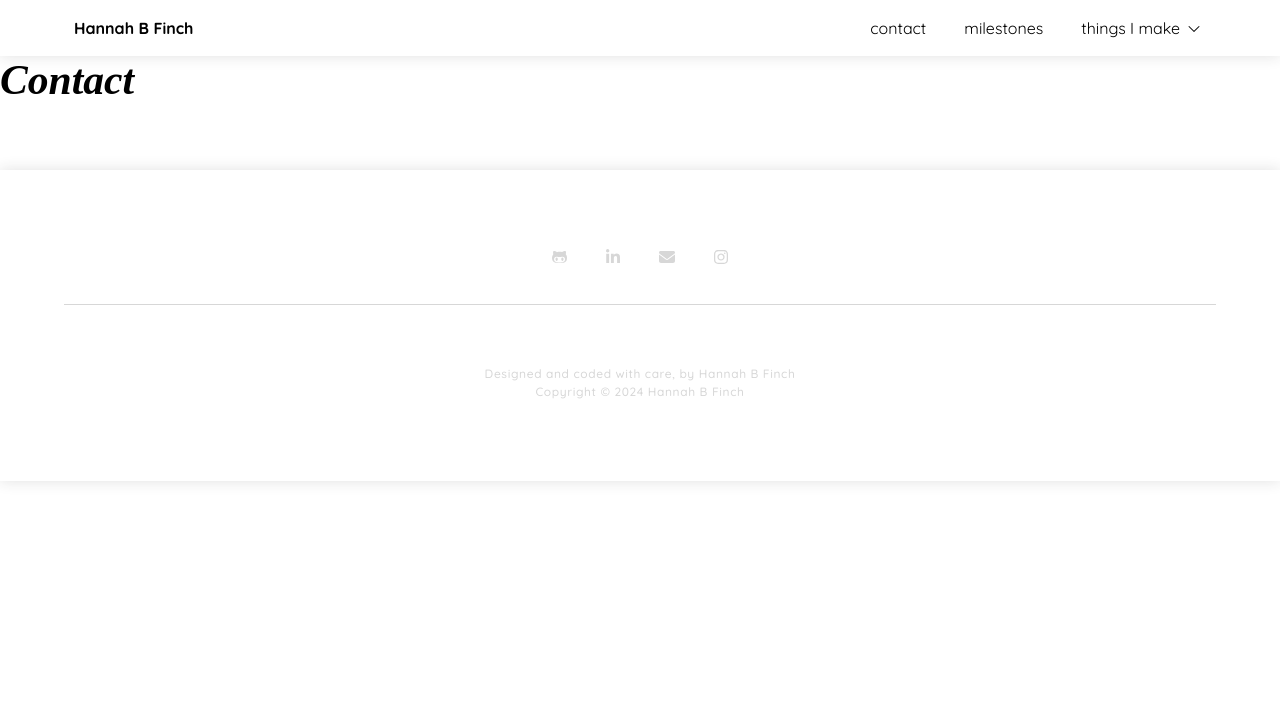
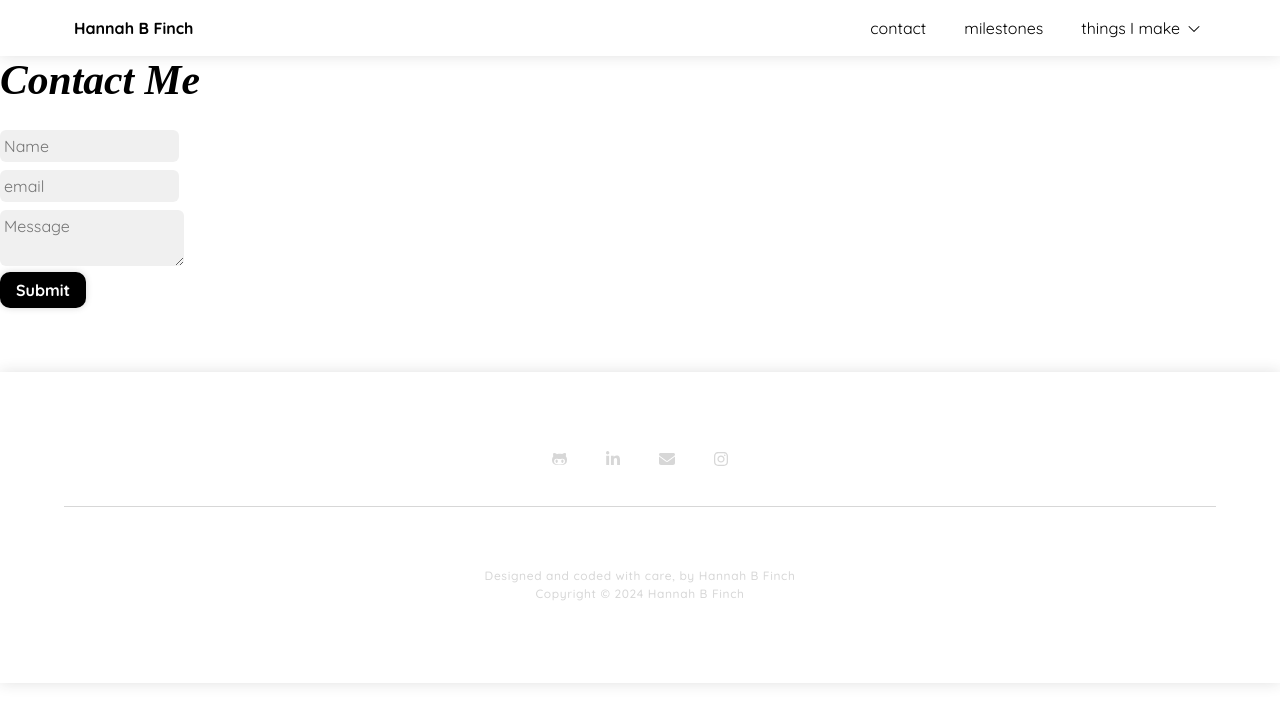
Before and after one commit to hannah-finch/things-I-make, a React (Vite) app in the folder client/: page /contact in a window 1280 px wide. Shown: the top 724 px of the page. Built offline with nearby package versions, Linux system fonts and the light colour scheme; a web font is replaced by a local one.

Commit message:
added form structure and functionality, began style

```diff
--- a/client/package.json
+++ b/client/package.json
@@ -19,7 +19,8 @@
     "graphql": "^16.6.0",
     "react": "^18.3.1",
     "react-dom": "^18.3.1",
-    "react-router-dom": "^6.26.2"
+    "react-router-dom": "^6.26.2",
+    "@emailjs/browser": "^4.4.1"
   },
   "devDependencies": {
     "@eslint/js": "^9.9.0",
--- a/client/src/index.css
+++ b/client/src/index.css
@@ -370,6 +370,19 @@ footer {
   width: 100%;
 }
 
+/* Form Styles ------------------------------------------------ */
+
+input, textarea {
+  border: none;
+  background-color: var(--gray-light);
+  line-height: 1.5;
+  padding: 4px;
+  margin: 4px 0;
+  border-radius: 6px;
+  font-family: Quicksand, serif;
+  font-size: 16px;
+}
+
 /* Animations ------------------------------------------------- */
 
 .rotate-180 {
--- a/client/src/pages/ContactPage.jsx
+++ b/client/src/pages/ContactPage.jsx
@@ -1,9 +1,143 @@
+import { useState, useRef } from "react";
+import emailjs from "@emailjs/browser";
+
+import { validateEmail } from "../utils/helpers";
+
+// Contact section = contact form with name, email, message... when you move cursor out of one of the form fields without entering text, receive a notification that this field is required... verify email and notify if valid or invalid
+
+const Form = () => {
+  // use this for sending to email
+  const form = useRef();
+  // set state variables using `useState`
+  const [senderName, setSenderName] = useState("");
+  const [email, setEmail] = useState("");
+  const [message, setMessage] = useState("");
+
+  const [nameMessage, setNameMessage] = useState("");
+  const [emailMessage, setEmailMessage] = useState("");
+  const [messageMessage, setMessageMessage] = useState("");
+
+  const handleInputChange = (e) => {
+    // Getting the value and name of the input which triggered the change
+    const { target } = e;
+    const inputType = target.name;
+    const inputValue = target.value;
+
+    // set the state based on input type
+    if (inputType === "senderName") {
+      setSenderName(inputValue);
+    } else if (inputType === "email") {
+      setEmail(inputValue);
+    } else {
+      setMessage(inputValue);
+    }
+  };
+
+  const handleBlur = (e) => {
+    const { target } = e;
+    const inputType = target.name;
+    const inputValue = target.value;
+
+    if (inputType === "senderName") {
+      inputValue === ""
+        ? setNameMessage("Name is required")
+        : setNameMessage("");
+    } else if (inputType === "email") {
+      if (inputValue === "") {
+        setEmailMessage("Email is required");
+      } else if (!validateEmail(email)) {
+        setEmailMessage("Email is invalid");
+        return;
+      } else {
+        setEmailMessage("");
+      }
+    } else {
+      inputValue === ""
+        ? setMessageMessage("Message is required")
+        : setMessageMessage("");
+    }
+  };
+
+  const handleFormSubmit = (e) => {
+    e.preventDefault();
+
+    // send to my email
+    emailjs
+      .sendForm(
+        "service_jd32mue",
+        "template_z2aucda",
+        form.current,
+        "gx05LR7FLJTXQRaXp"
+      )
+      .then(
+        (result) => {
+          console.log("SUCCESS!", result.text);
+        },
+        (error) => {
+          console.log("FAILED...", error.text);
+        }
+      );
+
+    // Alert the user, clear the inputs
+    alert(`Thanks for your message, ${senderName}!`);
+    setSenderName("");
+    setEmail("");
+    setMessage("");
+  };
+
+  return (
+    <div>
+      <form ref={form} onSubmit={handleFormSubmit}>
+        <input
+          value={senderName}
+          name="senderName"
+          onChange={handleInputChange}
+          onBlur={handleBlur}
+          type="text"
+          placeholder="Name"
+          required
+        />
+        <label htmlFor="senderName">{nameMessage}</label>
+        <br></br>
+        <input
+          value={email}
+          name="email"
+          onChange={handleInputChange}
+          onBlur={handleBlur}
+          type="text"
+          placeholder="email"
+          required
+        />
+        <label htmlFor="email">{emailMessage}</label>
+        <br></br>
+        <textarea
+          value={message}
+          name="message"
+          onChange={handleInputChange}
+          onBlur={handleBlur}
+          type="text"
+          placeholder="Message"
+          required
+        />
+        <label htmlFor="message">{messageMessage}</label>
+        <br></br>
+        <button className="submit-btn" type="submit">
+          Submit
+        </button>
+      </form>
+
+    </div>
+  );
+};
+
 function ContactPage() {
   return (
     <>
-    <h1>Contact</h1>
+      <h1>Contact Me</h1>
+      <div className="spacer"></div>
+      <Form />
     </>
-  )
-};
+  );
+}
 
 export default ContactPage;
--- /dev/null
+++ b/client/src/utils/helpers.js
@@ -0,0 +1,4 @@
+export function validateEmail(email) {
+  const re = /^(([^<>()[\]\\.,;:\s@"]+(\.[^<>()[\]\\.,;:\s@"]+)*)|(".+"))@((\[[0-9]{1,3}\.[0-9]{1,3}\.[0-9]{1,3}\.[0-9]{1,3}\])|(([a-zA-Z\-0-9]+\.)+[a-zA-Z]{2,}))$/;
+  return re.test(String(email).toLowerCase());
+}
```
